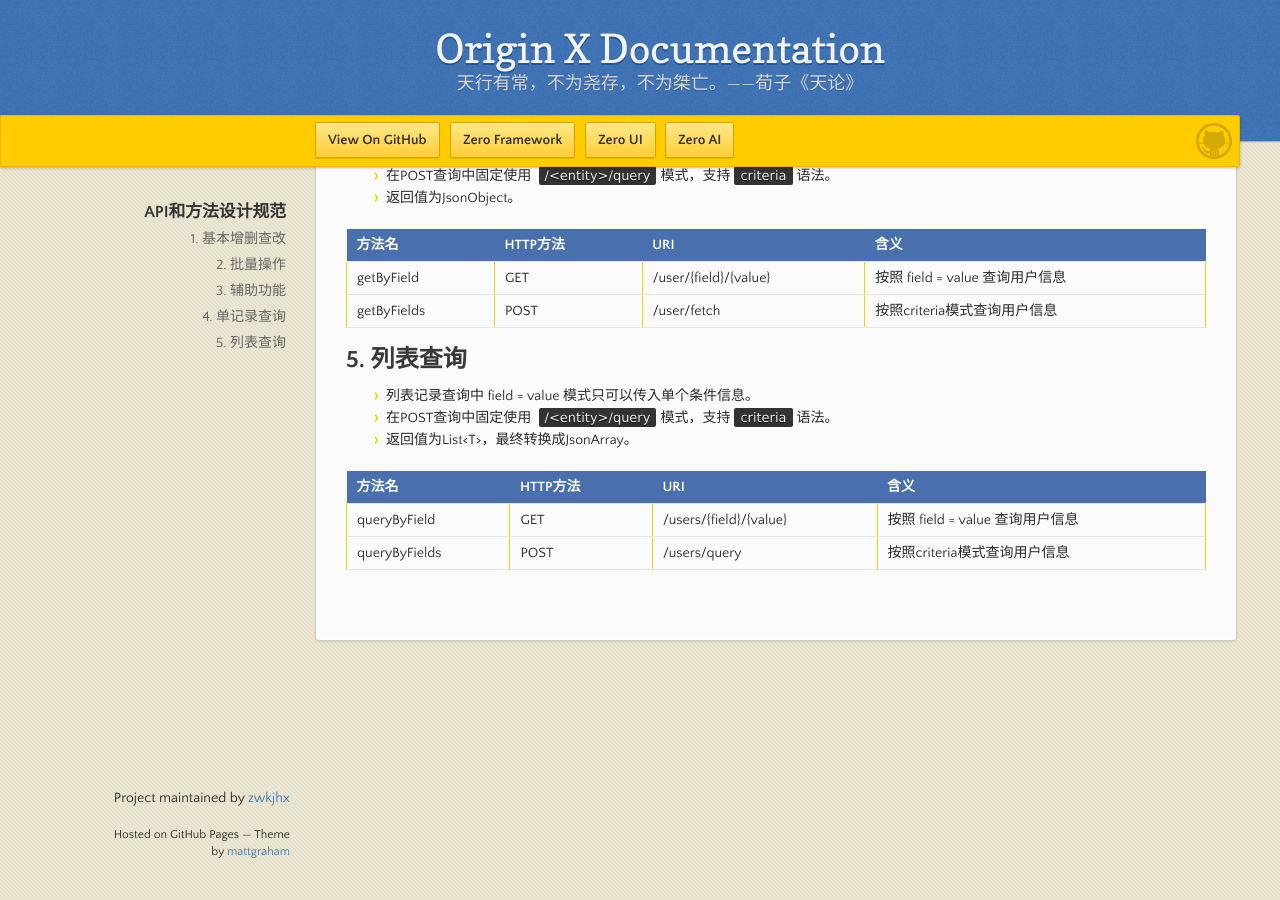
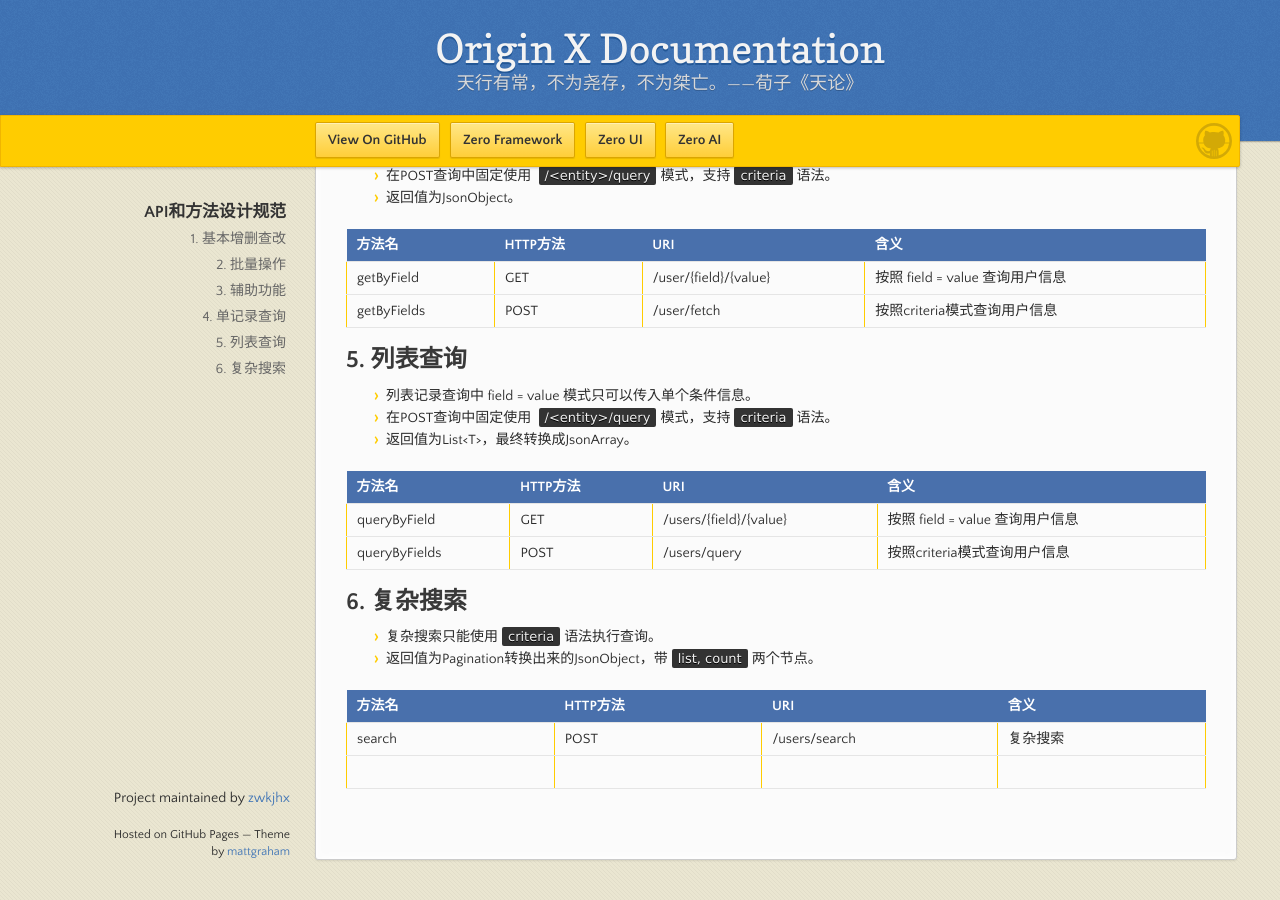
Before and after one commit to zwkjhx/ox-doc, a Jekyll site: the page built from specification/1-zerogui-fan/spc-002-apihe-fang-fa-she-ji-gui-fan.md, in a window 1280 px wide and 900 px high, scrolled down 1075 px. Built offline with Jekyll 4.4.1, drawn with Linux system fonts in a browser that asks for light colours; our own code applies the rules of GitHub Pages for plain Markdown files.

Commit message:
Updates specification/1-zerogui-fan/spc-002-apihe-fang-fa-she-ji-gui-fan.md
Auto commit by GitBook Editor

```diff
--- a/specification/1-zerogui-fan/spc-002-apihe-fang-fa-she-ji-gui-fan.md
+++ b/specification/1-zerogui-fan/spc-002-apihe-fang-fa-she-ji-gui-fan.md
@@ -59,3 +59,13 @@
 | :--- | :--- | :--- | :--- |
 | queryByField | GET | /users/{field}/{value} | 按照 field = value 查询用户信息 |
 | queryByFields | POST | /users/query | 按照criteria模式查询用户信息 |
+
+## 6. 复杂搜索
+
+* 复杂搜索只能使用`criteria`语法执行查询。
+* 返回值为Pagination转换出来的JsonObject，带`list, count`两个节点。
+
+| 方法名 | HTTP方法 | URI | 含义 |
+| :--- | :--- | :--- | :--- |
+| search | POST | /users/search | 复杂搜索 |
+|  |  |  |  |
```
